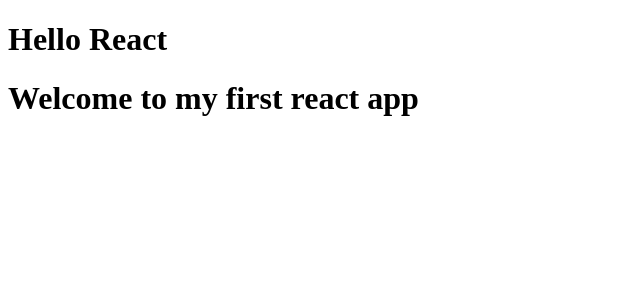
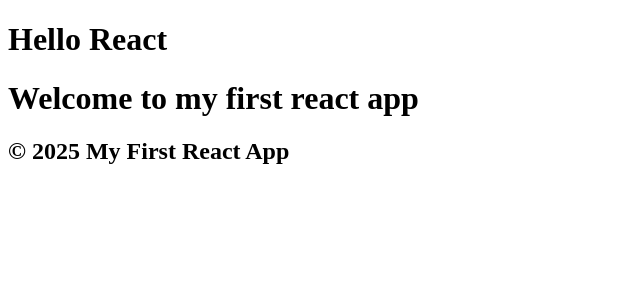
Before and after one commit to PiyushT1995/learning-react, a React (Vite) app in the folder Day 1/Topic-1/my-app/: page / in a window 1280 px wide. Shown: the top 300 px of the page, without its empty margins (0-640 px from the left). Built offline with nearby package versions, Linux system fonts and the light colour scheme.

Commit message:
Day 1: Added Footer component

```diff
--- a/Day 1/Topic-1/my-app/src/App.jsx
+++ b/Day 1/Topic-1/my-app/src/App.jsx
@@ -1,9 +1,11 @@
 import Header from "./Header";
+import Footer from "./Footer";
 function App(){
   return(
     <div>
       <h1>Hello React</h1>
       <Header/>
+      <Footer/>
     </div>
 
   );
--- /dev/null
+++ b/Day 1/Topic-1/my-app/src/Footer.jsx
@@ -0,0 +1,6 @@
+function Footer(){
+  return(
+    <h2>© 2025 My First React App</h2>
+  );
+}
+export default Footer;
```
